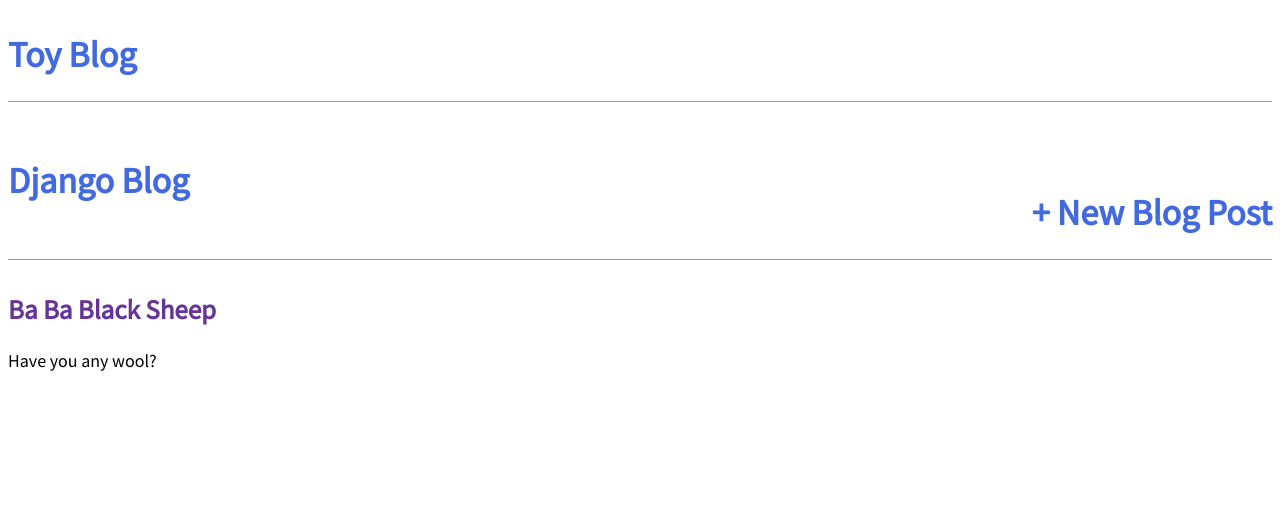
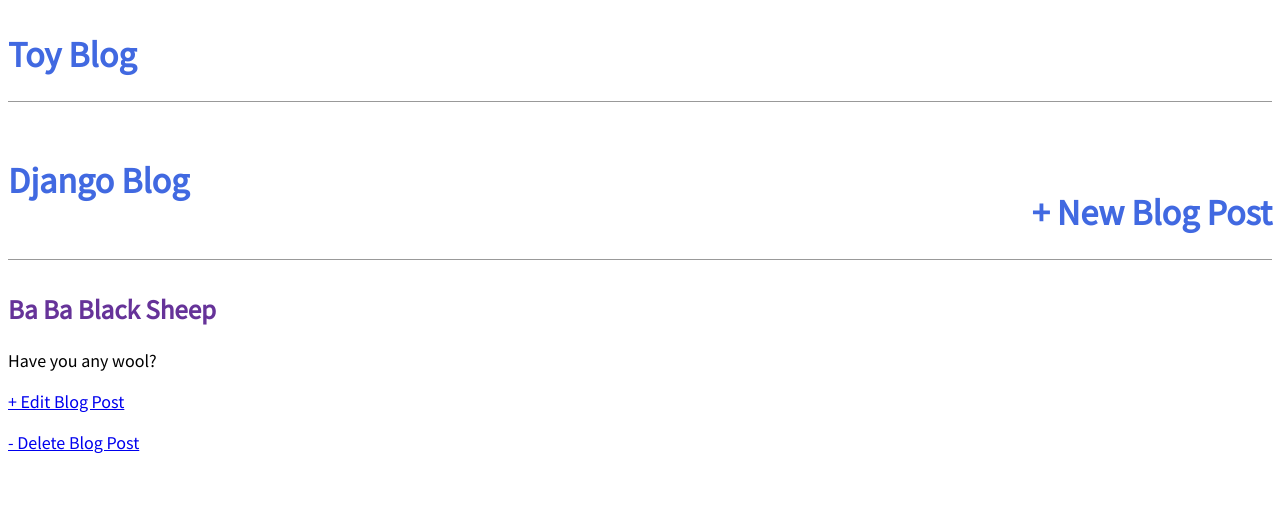
Before and after one commit to anklinuxboy/ToyBlog, a Django app: page /post/2 in a window 1280 px wide. Shown: the top 520 px of the page. Run offline with Django 3.2, Linux system fonts and the light colour scheme; data comes from the database, SQL or seed files in the repository; both versions use the stored data as it was after the commit.

Commit message:
Edit and delete post

```diff
--- a/blog/urls.py
+++ b/blog/urls.py
@@ -1,7 +1,9 @@
 from django.urls import path
-from .views import BlogListView, BlogDetailView, BlogCreateView
+from .views import BlogListView, BlogDetailView, BlogCreateView, BlogUpdateView, BlogDeleteView
 
 urlpatterns = [
+    path('post/<int:pk>/delete', BlogDeleteView.as_view(), name='post_delete'),
+    path('post/<int:pk>/edit', BlogUpdateView.as_view(), name='post_edit'),
     path('post/new', BlogCreateView.as_view(), name='post_new'),
     path('post/<int:pk>', BlogDetailView.as_view(), name='post_detail'),
     path('', BlogListView.as_view(), name='home'),
--- a/blog/views.py
+++ b/blog/views.py
@@ -1,6 +1,8 @@
 from django.shortcuts import render
 from django.views.generic import ListView, DetailView
-from django.views.generic.edit import CreateView
+from django.views.generic.edit import CreateView, UpdateView, DeleteView
+from django.urls import reverse_lazy
+
 from .models import Post
 
 class BlogListView(ListView):
@@ -15,3 +17,13 @@
     model = Post
     template_name = 'post_new.html'
     fields = ['title', 'author', 'body']
+
+class BlogUpdateView(UpdateView):
+    model = Post
+    template_name = 'post_edit.html'
+    fields = ['title', 'body']
+
+class BlogDeleteView(DeleteView):
+    model = Post
+    template_name = 'post_delete.html'
+    success_url = reverse_lazy('home')
--- a/templates/post_detail.html
+++ b/templates/post_detail.html
@@ -5,4 +5,7 @@
         <h2>{{ post.title }}</h2>
         <p>{{ post.body }}</p>
     </div>
+
+    <p><a href="{% url 'post_edit' post.pk %}">+ Edit Blog Post</a></p>
+    <p><a href="{% url 'post_delete' post.pk %}">- Delete Blog Post</a></p>
 {% endblock content %}
```
Also changed, not shown: templates/post_delete.html (added, +9 -0 lines), templates/post_edit.html (added, +9 -0 lines), db.sqlite3.
